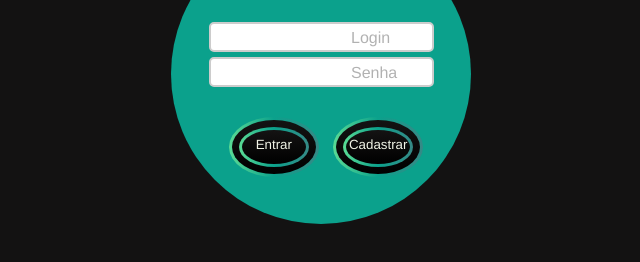
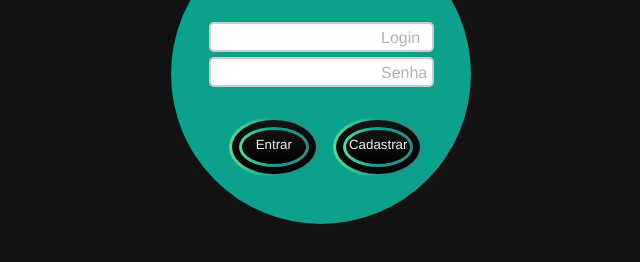
Before and after one commit to robss31/Cadastro-de-Usuarios, a plain HTML site: page index.html in a window 1280 px wide. Shown: the part 256-518 px from the top of the page, without its empty margins (319-959 px from the left). Drawn offline with Linux system fonts and the light colour scheme.

Commit message:
Update style.css

```diff
--- a/style.css
+++ b/style.css
@@ -140,7 +140,7 @@ h2 {
 /*Login */
 .mover span{
     position: absolute;
-    left: 670px;
+    left: 700px;
     top: 285px;
     transition: 0.5s;
     opacity: .3;
@@ -158,7 +158,7 @@ h2 {
 /*Senha */
 .mover1 span{
     position: absolute;
-    left: 670px;
+    left: 700px;
     top: 320px;
     transition: 0.5s;
     opacity: .3;
```
